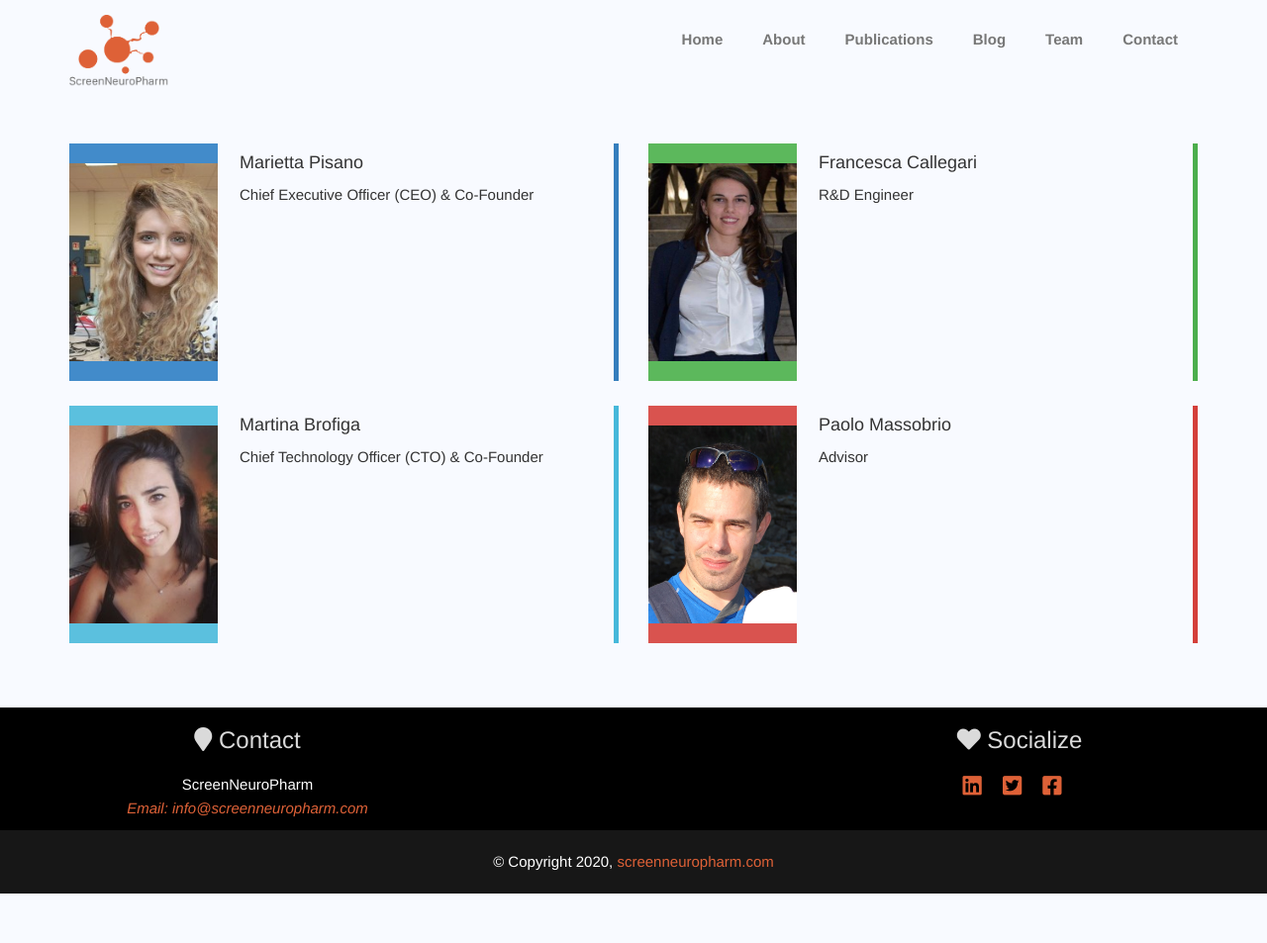
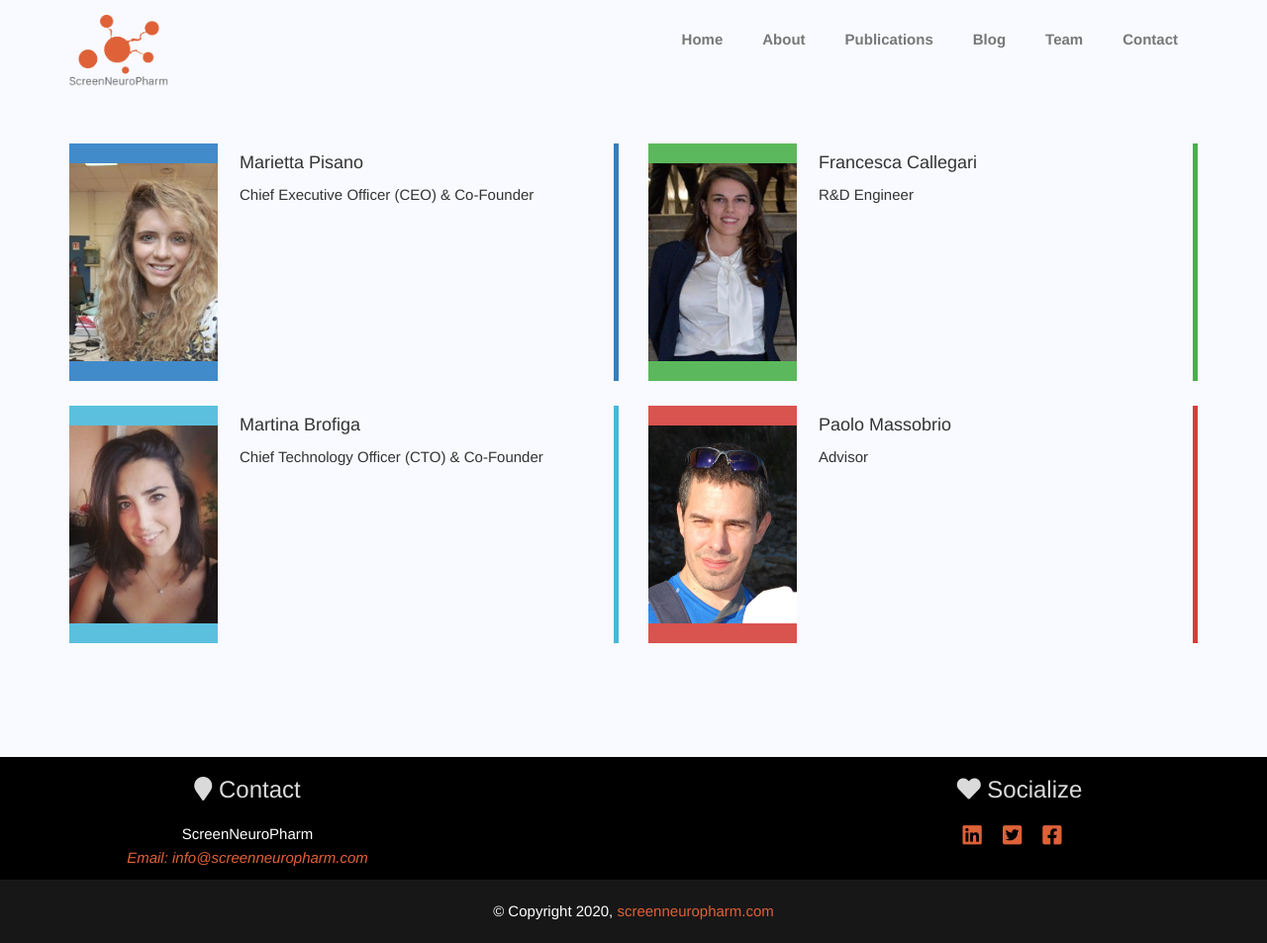
Before and after one commit to ScreenNeuroPharm/screenneuropharm.github.io, a Jekyll site: the page built from team.html, in a window 1280 px wide. Shown: the whole page at 99% size. Built offline with Jekyll 4.4.1, drawn with Linux system fonts in a browser that asks for light colours; before the commit the page ends 903 px from its top, so only the background shows below that.

Commit message:
tried to fix footer without success, again

```diff
--- a/contact.html
+++ b/contact.html
@@ -72,5 +72,7 @@ published: true
     </div>
   </div>
 </div>
+<div style="height: 75px;">
 
+</div>
 <!--End Main Container -->
--- a/team.html
+++ b/team.html
@@ -87,3 +87,5 @@ permalink: /team
   </div>
 </div>
 <!--End Main Container -->
+<div style="height: 50px;">
+</div>
```
